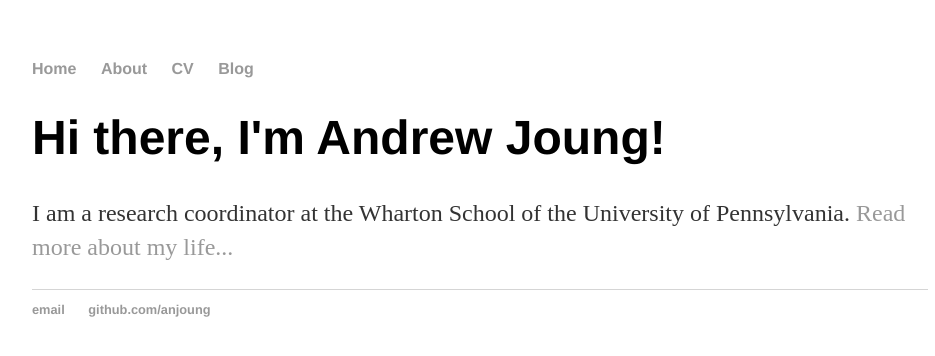
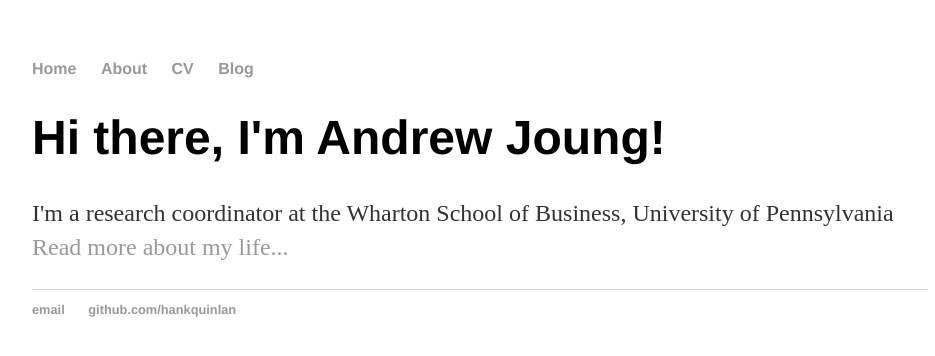
Before and after one commit to sxfinance/sxia.github.io, a Jekyll site: the page built from index.html, in a window 1280 px wide. Shown: the top 356 px of the page, without its empty margins (160-1095 px from the left). Built offline with Jekyll 4.4.1, drawn with Linux system fonts in a browser that asks for light colours.

Commit message:
Update index.html

```diff
--- a/index.html
+++ b/index.html
@@ -1,30 +1,8 @@
-<!DOCTYPE html>
-<html>
-	<head>
-		<title>Andrew Joung, Research Coordinator</title>
-				<!-- link to main stylesheet -->
-		<link rel="stylesheet" type="text/css" href="/css/main.css">
-	</head>
-	<body>
-		<nav>
-    		<ul>
-        		<li><a href="/">Home</a></li>
-	        	<li><a href="/about">About</a></li>
-        		<li><a href="/cv">CV</a></li>
-        		<li><a href="/blog">Blog</a></li>
-    		</ul>
-		</nav>
-		<div class="container">
-    		<div class="blurb">
-        		<h1>Hi there, I'm Andrew Joung!</h1>
-				<p>I am a research coordinator at the Wharton School of the University of Pennsylvania. <a href="/about">Read more about my life...</a></p>
-    		</div><!-- /.blurb -->
-		</div><!-- /.container -->
-		<footer>
-    		<ul>
-        		<li><a href="mailto:joungandrew@gmail.com">email</a></li>
-        		<li><a href="https://github.com/anjoung">github.com/anjoung</a></li>
-			</ul>
-		</footer>
-	</body>
-</html>
+---
+layout: default
+title: Andrew Joung, Research Coordinator
+---
+<div class="blurb">
+	<h1>Hi there, I'm Andrew Joung!</h1>
+	<p>I'm a research coordinator at the Wharton School of Business, University of Pennsylvania <a href="/about">Read more about my life...</a></p>
+</div><!-- /.blurb -->
```
